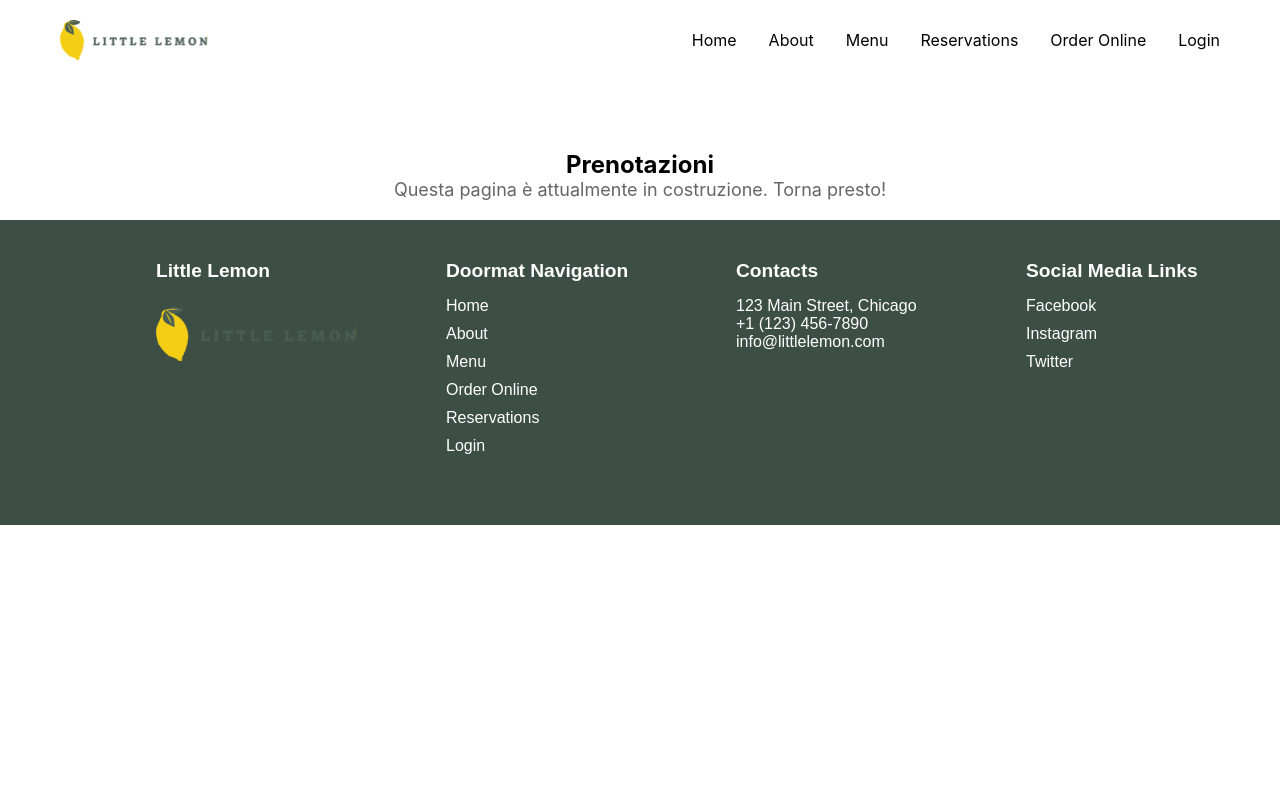
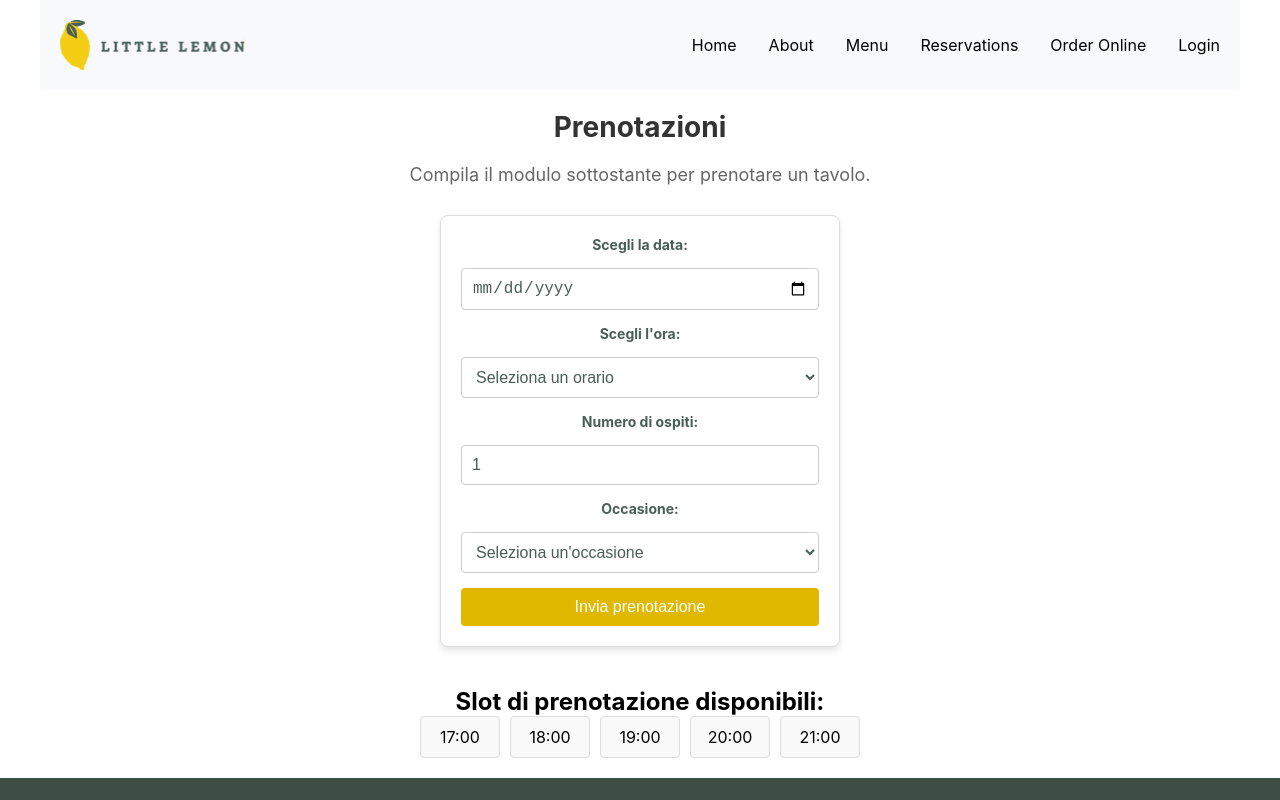
Before and after one commit to France02/my-react-app, a React (Create React App) app: page /reservations in a window 1280 px wide. Shown: the top 800 px of the page. Built offline with nearby package versions, Linux system fonts and the light colour scheme.

Commit message:
Aggiunto modulo prenotazioni

```diff
--- a/package.json
+++ b/package.json
@@ -6,6 +6,7 @@
     "cra-template": "1.2.0",
     "react": "^18.0.0",
     "react-dom": "^18.0.0",
+    "react-icons": "^5.4.0",
     "react-router-dom": "^7.1.5",
     "react-scripts": "^5.0.1"
   },
--- a/public/index.html
+++ b/public/index.html
@@ -22,5 +22,6 @@
       To begin the development, run `npm start` or `yarn start`.
       To create a production bundle, use `npm run build` or `yarn build`.
     -->
+    <script src="https://raw.githubusercontent.com/courseraap/capstone/main/api.js"></script>
   </body>
 </html>
--- a/src/App.css
+++ b/src/App.css
@@ -12,18 +12,24 @@
 
 /* HEADER */
 
-nav{
+/* Stile generale per la navbar */
+nav {
   display: flex;
   justify-content: space-between;
   align-items: center;
   padding: 20px 20px;
+  background-color: #f8f9fa; /* Colore di sfondo chiaro */
 }
 
-nav ul{
+nav .logo {
+  height: 50px; /* Dimensione del logo */
+}
+
+/* Stile per i link di navigazione */
+nav ul.nav-links {
   display: flex;
   list-style: none;
   gap: 2rem;
-  text-decoration: none;
 }
 
 nav li a {
@@ -37,6 +43,48 @@ nav li a:hover {
   color: yellow; /* Cambia colore al passaggio del mouse */
 }
 
+/* Icona hamburger (visibile solo su dispositivi mobili) */
+.hamburger-icon {
+  display: none; /* Nascosta di default */
+  font-size: 2rem;
+  cursor: pointer;
+  transition: transform 0.3s ease; /* Aggiunge una transizione fluida */
+}
+
+.hamburger-icon.active {
+  transform: rotate(90deg); /* Ruota l'icona di 90 gradi */
+}
+
+/* Stile per il menu su dispositivi mobili */
+@media (max-width: 768px) {
+  /* Nascondi il menu normale su dispositivi mobili */
+  nav ul.nav-links {
+    display: none;
+    flex-direction: column;
+    background-color: #f8f9fa;
+    position: absolute;
+    top: 80px; /* Sotto la navbar */
+    right: 0;
+    width: 100%;
+    padding: 20px;
+    box-shadow: 0 4px 6px rgba(0, 0, 0, 0.1);
+    opacity: 0; /* Inizia invisibile */
+    transform: translateY(-20px); /* Inizia leggermente sopra */
+    transition: opacity 0.3s ease, transform 0.3s ease; /* Aggiunge una transizione fluida */
+  }
+
+  /* Mostra il menu quando è attivo */
+  nav ul.nav-links.active {
+    display: flex;
+    opacity: 1; /* Diventa visibile */
+    transform: translateY(0); /* Torna alla posizione originale */
+  }
+
+  /* Mostra l'icona hamburger su dispositivi mobili */
+  .hamburger-icon {
+    display: block;
+  }
+}
 /* HERO */
 
 .hero {
@@ -437,3 +485,70 @@ nav li a:hover {
     margin-bottom: 30px;
   }
 }
+
+/* RESERVATIONS */
+
+form {
+  display: grid;
+  gap: 15px;
+  max-width: 400px;
+  margin: 0 auto;
+  padding: 20px;
+  border: 1px solid #ddd;
+  border-radius: 8px;
+  background-color: #fff; /* Bianco */
+  box-shadow: 0 4px 6px rgba(0, 0, 0, 0.1);
+}
+
+/* Stile delle etichette */
+label {
+  font-size: 14px;
+  font-weight: bold;
+  color: #495e57; /* Verde scuro */
+}
+
+/* Stile degli input e select */
+input[type="date"],
+input[type="number"],
+select {
+  padding: 10px;
+  font-size: 16px;
+  border: 1px solid #ccc;
+  border-radius: 4px;
+  background-color: #fff; /* Bianco */
+  color: #495e57; /* Verde scuro */
+  transition: border-color 0.3s ease;
+}
+
+/* Hover sugli input e select */
+input[type="date"]:focus,
+input[type="number"]:focus,
+select:focus {
+  border-color: #e0b800; /* Giallo dorato */
+  outline: none;
+}
+
+/* Stile del pulsante di invio */
+button[type="submit"] {
+  padding: 10px;
+  font-size: 16px;
+  color: #fff; /* Bianco */
+  background-color: #e0b800; /* Giallo dorato */
+  border: none;
+  border-radius: 4px;
+  cursor: pointer;
+  transition: background-color 0.3s ease;
+}
+
+/* Hover sul pulsante */
+button[type="submit"]:hover {
+  background-color: #c4a400; /* Giallo dorato più scuro */
+}
+
+/* Messaggio di errore (opzionale) */
+.error {
+  color: #e0b800; /* Giallo dorato */
+  font-size: 12px;
+  margin-top: -10px;
+  margin-bottom: 10px;
+}
--- /dev/null
+++ b/src/components/BookingForm.js
@@ -0,0 +1,92 @@
+// components/BookingForm.js
+import React, { useState } from 'react';
+
+function BookingForm({ availableTimes, updateAvailableTimes }) {
+  const [formData, setFormData] = useState({
+    date: '',
+    time: '',
+    guests: 1,
+    occasion: '',
+  });
+
+  const handleChange = (e) => {
+    const { name, value } = e.target;
+    setFormData((prevData) => ({
+      ...prevData,
+      [name]: value,
+    }));
+  };
+
+  const handleSubmit = (e) => {
+    e.preventDefault();
+
+
+    const updatedTimes = availableTimes.filter((time) => time !== formData.time);
+    updateAvailableTimes(updatedTimes);
+
+    alert(`Prenotazione inviata:\n${JSON.stringify(formData, null, 2)}`);
+  };
+
+  return (
+    <form onSubmit={handleSubmit}>
+
+      <label htmlFor="res-date">Scegli la data:</label>
+      <input
+        type="date"
+        id="res-date"
+        name="date"
+        value={formData.date}
+        onChange={handleChange}
+        required
+      />
+
+
+      <label htmlFor="res-time">Scegli l'ora:</label>
+      <select
+        id="res-time"
+        name="time"
+        value={formData.time}
+        onChange={handleChange}
+        required
+      >
+        <option value="">Seleziona un orario</option>
+        {availableTimes.map((time, index) => (
+          <option key={index} value={time}>
+            {time}
+          </option>
+        ))}
+      </select>
+
+
+      <label htmlFor="guests">Numero di ospiti:</label>
+      <input
+        type="number"
+        id="guests"
+        name="guests"
+        min="1"
+        max="10"
+        value={formData.guests}
+        onChange={handleChange}
+        required
+      />
+
+
+      <label htmlFor="occasion">Occasione:</label>
+      <select
+        id="occasion"
+        name="occasion"
+        value={formData.occasion}
+        onChange={handleChange}
+      >
+        <option value="">Seleziona un'occasione</option>
+        <option value="compleanno">Compleanno</option>
+        <option value="anniversario">Anniversario</option>
+      </select>
+
+
+      <button type="submit">Invia prenotazione</button>
+    </form>
+  );
+}
+
+export default BookingForm;
--- /dev/null
+++ b/src/components/BookingSlot.js
@@ -0,0 +1,23 @@
+// components/BookingSlot.js
+import React from 'react';
+
+function BookingSlot({ time }) {
+  return (
+    <div style={styles.slot}>
+      <p>{time}</p>
+    </div>
+  );
+}
+
+const styles = {
+  slot: {
+    padding: '10px',
+    border: '1px solid #ddd',
+    borderRadius: '4px',
+    backgroundColor: '#f9f9f9',
+    minWidth: '80px',
+    textAlign: 'center',
+  },
+};
+
+export default BookingSlot;
--- a/src/components/Header.js
+++ b/src/components/Header.js
@@ -1,19 +1,33 @@
-import React from 'react';
-import { Link } from 'react-router-dom'; // Importa Link
+import React, { useState } from 'react';
+import { Link } from 'react-router-dom';
+import { FaBars } from 'react-icons/fa'; // Importa l'icona a hamburger
 import logo from "../icons_assets/Logo.svg";
 
 const Header = () => {
+  const [isMenuOpen, setIsMenuOpen] = useState(false); // Stato per gestire l'apertura/chiusura del menu
+
   return (
     <header>
       <nav className="container">
+
         <img src={logo} alt="Little Lemon Logo" className="logo" />
-        <ul className="nav-links">
-          <li><Link to="/">Home</Link></li>
-          <li><Link to="/about">About</Link></li>
-          <li><Link to="/menu">Menu</Link></li>
-          <li><Link to="/reservations">Reservations</Link></li>
-          <li><Link to="/orderonline">Order Online</Link></li>
-          <li><Link to="/login">Login</Link></li>
+
+
+        <div
+          className={`hamburger-icon ${isMenuOpen ? 'active' : ''}`}
+          onClick={() => setIsMenuOpen(!isMenuOpen)}
+        >
+          <FaBars size={24} />
+        </div>
+
+
+        <ul className={`nav-links ${isMenuOpen ? 'active' : ''}`}>
+          <li><Link to="/" onClick={() => setIsMenuOpen(false)}>Home</Link></li>
+          <li><Link to="/about" onClick={() => setIsMenuOpen(false)}>About</Link></li>
+          <li><Link to="/menu" onClick={() => setIsMenuOpen(false)}>Menu</Link></li>
+          <li><Link to="/reservations" onClick={() => setIsMenuOpen(false)}>Reservations</Link></li>
+          <li><Link to="/orderonline" onClick={() => setIsMenuOpen(false)}>Order Online</Link></li>
+          <li><Link to="/login" onClick={() => setIsMenuOpen(false)}>Login</Link></li>
         </ul>
       </nav>
     </header>
--- a/src/pages/Reservations.js
+++ b/src/pages/Reservations.js
@@ -1,10 +1,31 @@
-import React from 'react';
+import React, { useState } from 'react';
+import BookingForm from '../components/BookingForm';
+import BookingSlot from '../components/BookingSlot';
 
 const Reservations = () => {
+  const [availableTimes, setAvailableTimes] = useState(['17:00', '18:00', '19:00', '20:00', '21:00']);
+
+  const updateAvailableTimes = (newTimes) => {
+    setAvailableTimes(newTimes);
+  };
+
   return (
     <section style={styles.container}>
-      <h1>Prenotazioni</h1>
-      <p style={styles.message}>Questa pagina è attualmente in costruzione. Torna presto!</p>
+      <h1 style={styles.title}>Prenotazioni</h1>
+      <p style={styles.subtitle}>Compila il modulo sottostante per prenotare un tavolo.</p>
+
+
+      <BookingForm availableTimes={availableTimes} updateAvailableTimes={updateAvailableTimes} />
+
+
+      <div style={styles.bookingSlotsContainer}>
+        <h2>Slot di prenotazione disponibili:</h2>
+        <div style={styles.bookingSlots}>
+          {availableTimes.map((time, index) => (
+            <BookingSlot key={index} time={time} />
+          ))}
+        </div>
+      </div>
     </section>
   );
 };
@@ -14,10 +35,28 @@ const styles = {
     textAlign: 'center',
     marginTop: '50px',
     padding: '20px',
+    maxWidth: '600px',
+    margin: '0 auto',
   },
-  message: {
+  title: {
+    fontSize: '28px',
+    fontWeight: 'bold',
+    marginBottom: '20px',
+    color: '#333',
+  },
+  subtitle: {
     fontSize: '18px',
     color: '#666',
+    marginBottom: '30px',
+  },
+  bookingSlotsContainer: {
+    marginTop: '40px',
+  },
+  bookingSlots: {
+    display: 'flex',
+    flexWrap: 'wrap',
+    gap: '10px',
+    justifyContent: 'center',
   },
 };
 
```
Also changed, not shown: 1 other file (tests, documents, lock files or other folders).
